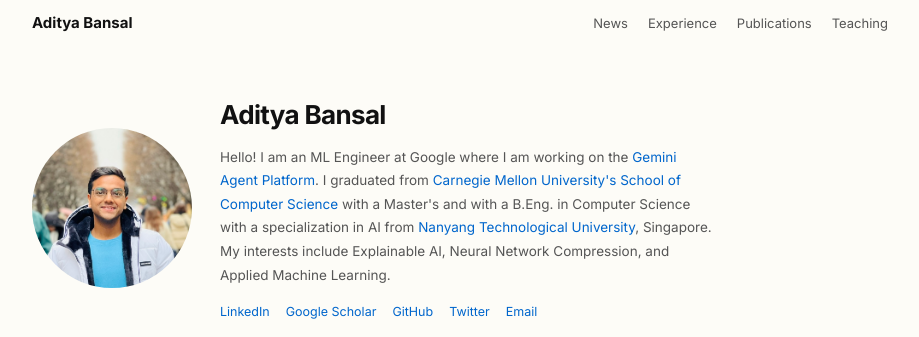
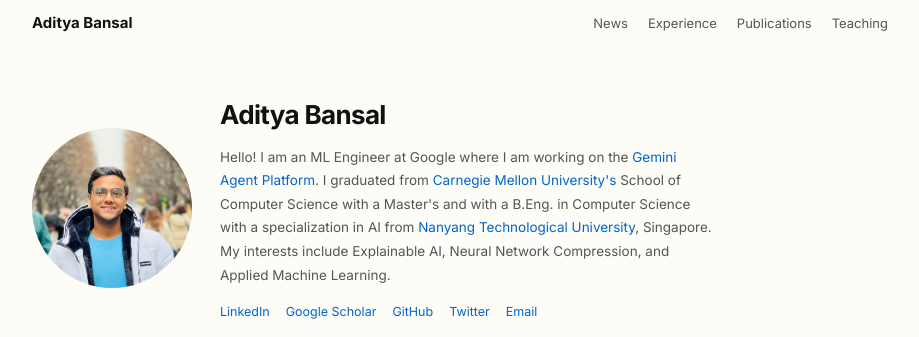
Before and after one commit to bansal-aditya/bansal-aditya.github.io, a Next.js app: page / in a window 1280 px wide. Shown: the top 337 px of the page, without its empty margins (180-1099 px from the left). Built offline with nearby package versions, Linux system fonts and the light colour scheme.

Commit message:
chore: highlight only Carnegie Mellon University's in Hero link

```diff
--- a/src/components/Hero.tsx
+++ b/src/components/Hero.tsx
@@ -55,10 +55,10 @@ export default function Hero() {
               . I graduated from{" "}
               <PreviewLink
                 href="https://www.cs.cmu.edu/"
-                text="Carnegie Mellon University's School of Computer Science"
+                text="Carnegie Mellon University's"
                 preview={cmuPreview}
               />
-              {" "}with a Master&apos;s and with a B.Eng. in Computer Science with a specialization in AI from{" "}
+              {" "}School of Computer Science with a Master&apos;s and with a B.Eng. in Computer Science with a specialization in AI from{" "}
               <PreviewLink
                 href="https://www.ntu.edu.sg/computing"
                 text="Nanyang Technological University"
```
